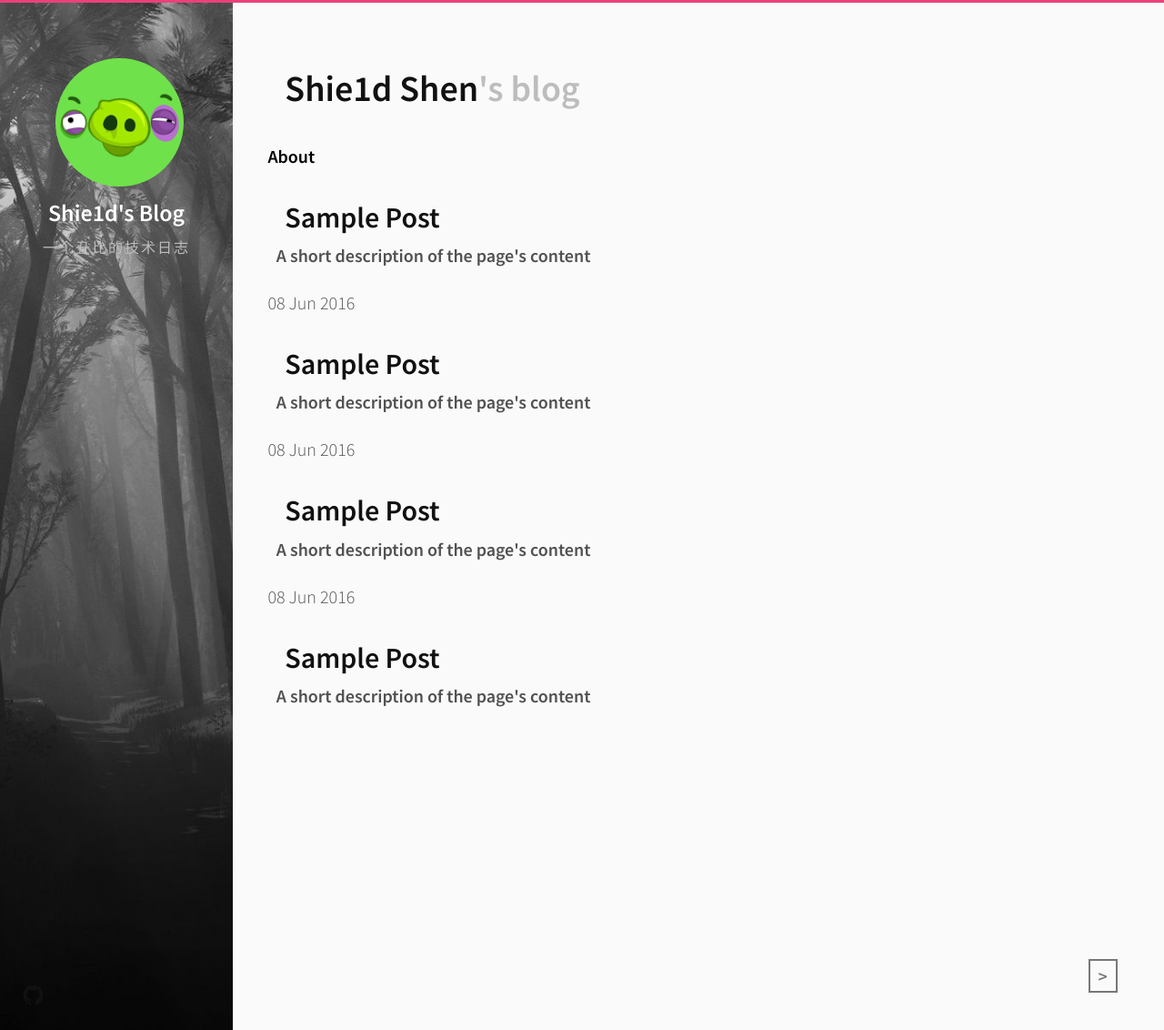
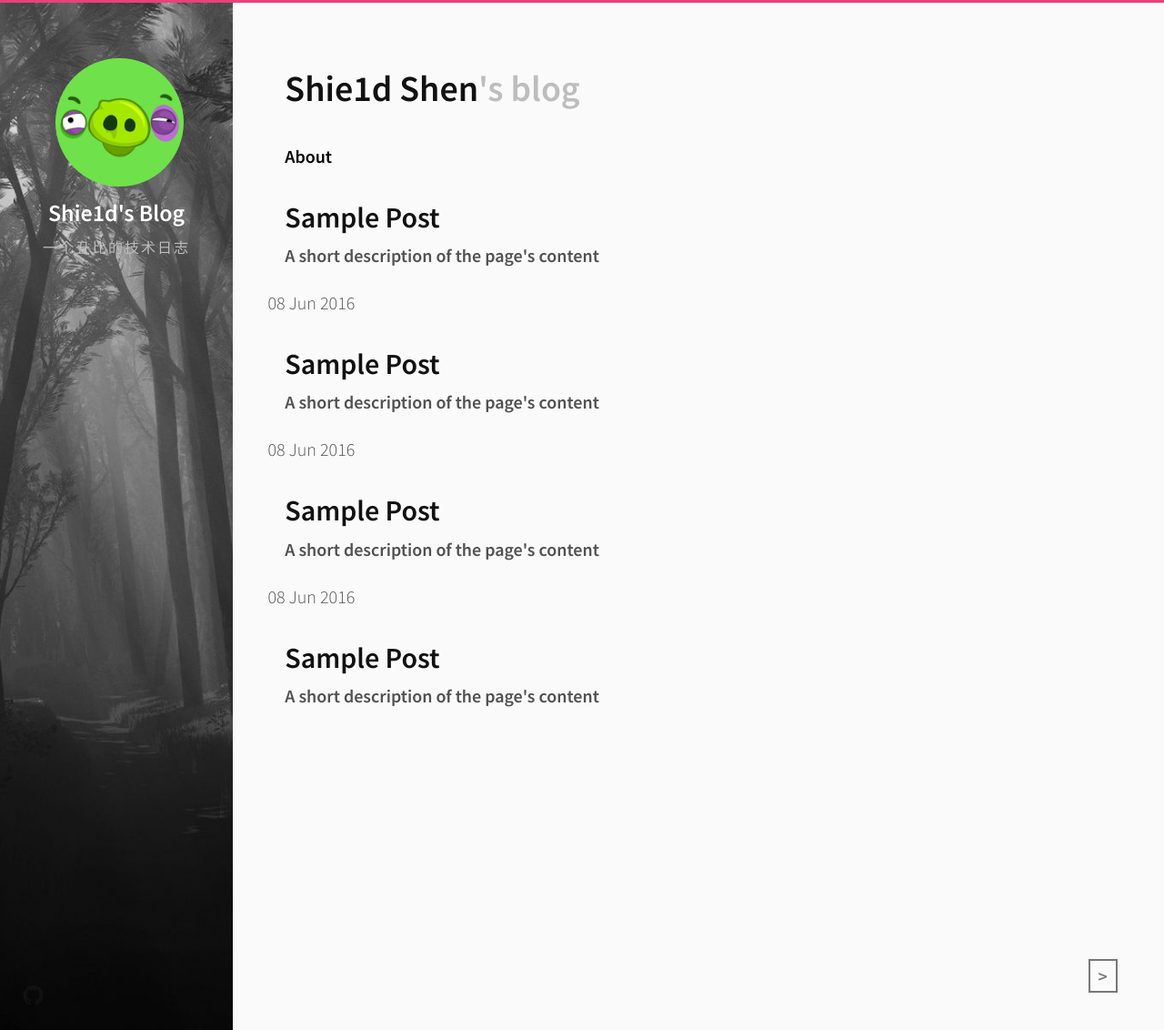
Before and after one commit to ShieldShen/Shie1dBlog, a Jekyll site: the page built from index.html, in a window 1280 px wide. Shown: the whole page at 91% size. Built offline with Jekyll 4.4.1, drawn with Linux system fonts in a browser that asks for light colours; the list of posts is cut into pages by our own code.

Commit message:
修改样式

```diff
--- a/index.html
+++ b/index.html
@@ -21,10 +21,10 @@ layout: default
         <h2 class="post-title">
             <a href="{{ post.url }}">{{ post.title }}</a>
         </h2>
-        {% if post.description %}
-        <p>{{ post.description }}</p>
-        {% endif %}
         <div class="post-date">
+            {% if post.description %}
+            <p>{{ post.description }}</p>
+            {% endif %}
             <time>{{ post.date | date_to_string }}</time>
         </div>
     </div>
--- a/style.scss
+++ b/style.scss
@@ -406,6 +406,7 @@ tbody tr:nth-child(odd) th {
   }
   .bloghead-nav {
     a {
+      margin-left: 2%;
       color: #000;
       font-weight: 700;
       &:hover {
@@ -431,10 +432,11 @@ tbody tr:nth-child(odd) th {
     margin-top: 1.3rem;
   }
   p {
-    margin-left: 1%;
+    margin-left: 2%;
     font-weight: 700;
   }
   post-date {
+    margin-left: 2%;
     font-weight: 600;
     font-size: medium;
   }
```
